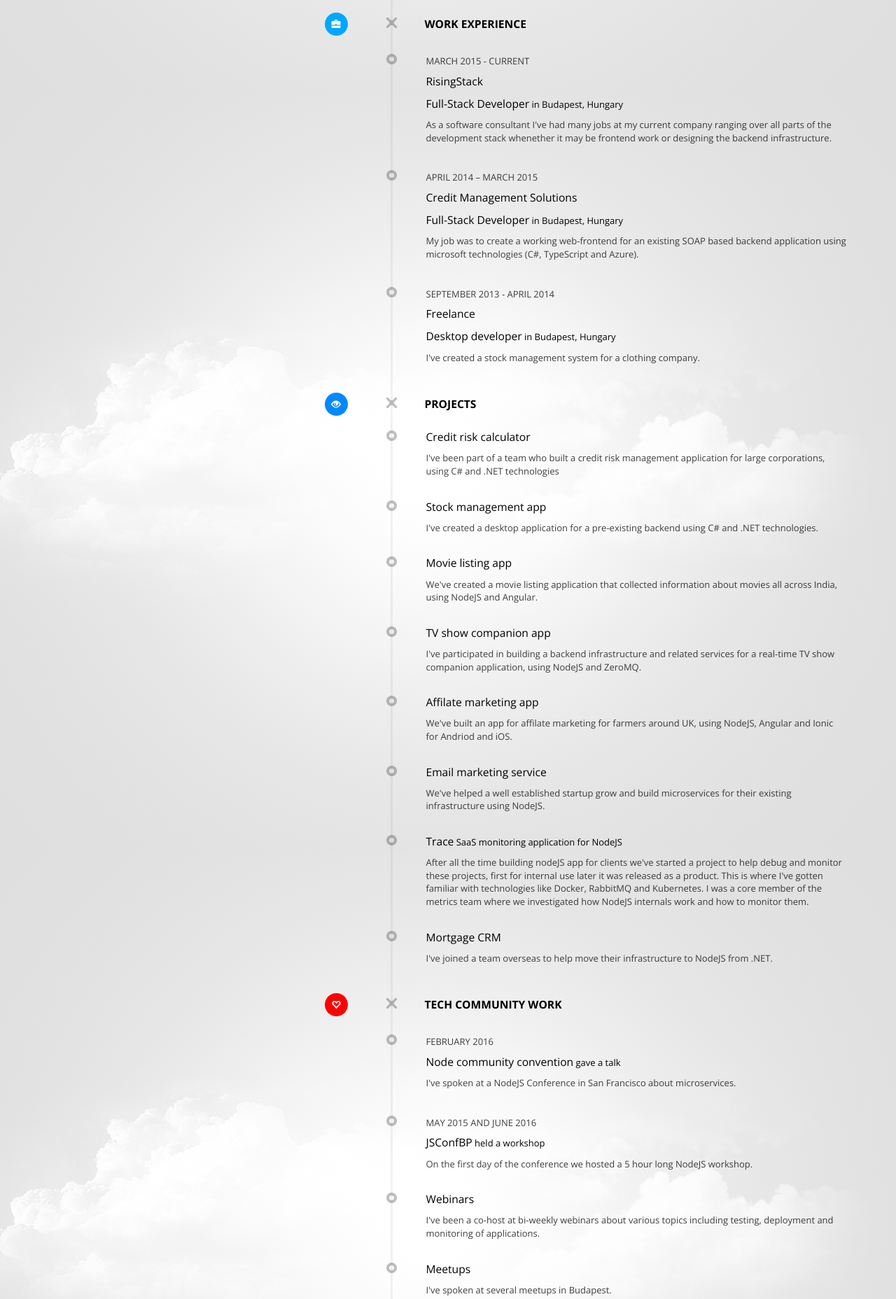
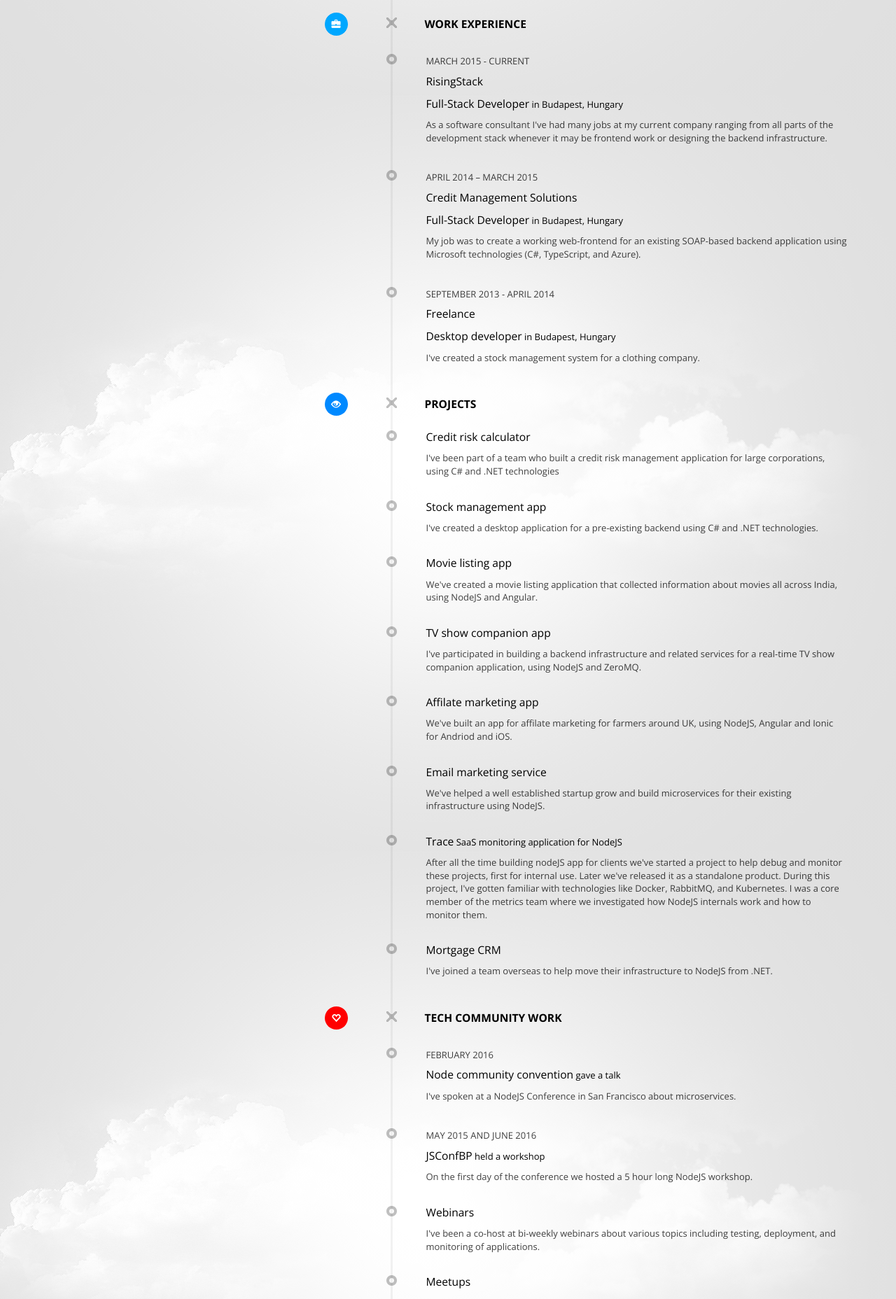
Before and after one commit to peteyy/peteyy.github.io, a plain HTML site: page index.html in a window 1280 px wide. Shown: the part 944-2800 px from the top of the page at 70% size. Drawn offline with nearby package versions, Linux system fonts and the light colour scheme.

Commit message:
thanks grammarly

```diff
--- a/index.html
+++ b/index.html
@@ -80,9 +80,9 @@
                 <p class="header-name">Peter Czibik</p>
                 <p class="header-title">Full-Stack Web Developer</p>
                 <p class="header-subtitle">
-                    <b>Hello my name is Peter Czibik</b> and I'm a Full-Stack Web Developer from Budapest, Hungary.
-                    One of my main interests is programming and I'm one of the few people in the world who's job his passion.
-                    I've started programming at the age of 12 when my dad got me a book on C# programming language, I haven't turned back ever since.
+                    <b>Hello my name is Peter Czibik</b>, and I'm a Full-Stack Web Developer from Budapest, Hungary.
+                    One of my primary interests is programming, and I'm one of the few people in the world who's job his passion.
+                    I've started programming at the age of 12 when my dad got me a book on C# programming language; I haven't turned back ever since.
                     I love open source and free (free as in freedom) software.
                     I've touched so many of languages and frameworks lately that it does not matter which of them do I have to work in. At the day it won't matter if it gets the job done.
                 </p>
@@ -131,13 +131,14 @@
                         <span class="note">March 2015 - Current</span>
                         <p><strong>RisingStack</strong></p>
                         <p><strong>Full-Stack Developer</strong> in Budapest, Hungary</p>
-                        <p class="description">As a software consultant I've had many jobs at my current company ranging over all parts of the development stack whenether it may be frontend work or designing the backend infrastructure.</p>
+                        <p class="description">As a software consultant I've had many jobs at my current company ranging from all parts of the development stack whenever it may be frontend work or designing the backend infrastructure.</p>
                     </li>
                     <li>
                         <span class="note">April 2014 – March 2015</span>
                         <p><strong>Credit Management Solutions</strong></p>
                         <p><strong>Full-Stack Developer</strong> in Budapest, Hungary</p>
-                        <p class="description">My job was to create a working web-frontend for an existing SOAP based backend application using microsoft technologies (C#, TypeScript and Azure).</p>
+                        <p class="description">My job was to create a working web-frontend for an existing SOAP-based backend application using Microsoft technologies (C#, TypeScript, and Azure).</p>
+
                     </li>
                     <li>
                         <span class="note">September 2013 - April 2014</span>
@@ -186,8 +187,8 @@
                     <li>
                         <p><strong>Trace</strong> SaaS monitoring application for NodeJS</p>
                         <p class="description">
-                            After all the time building nodeJS app for clients we've started a project to help debug and monitor these projects, first for internal use later it was released as a product.
-                            This is where I've gotten familiar with technologies like Docker, RabbitMQ and Kubernetes. I was a core member of the metrics team where we investigated how NodeJS internals work and how to monitor them.
+                            After all the time building nodeJS app for clients we've started a project to help debug and monitor these projects, first for internal use. Later we've released it as a standalone product.
+                            During this project, I've gotten familiar with technologies like Docker, RabbitMQ, and Kubernetes. I was a core member of the metrics team where we investigated how NodeJS internals work and how to monitor them.
                         </p>
                     </li>
                     <li>
@@ -220,7 +221,7 @@
                     </li>
                     <li>
                         <p><strong>Webinars</strong></p>
-                        <p class="description">I've been a co-host at bi-weekly webinars about various topics including testing, deployment and monitoring of applications.</p>
+                        <p class="description">I've been a co-host at bi-weekly webinars about various topics including testing, deployment, and monitoring of applications.</p>
                     </li>
                     <li>
                         <p><strong>Meetups</strong></p>
```
